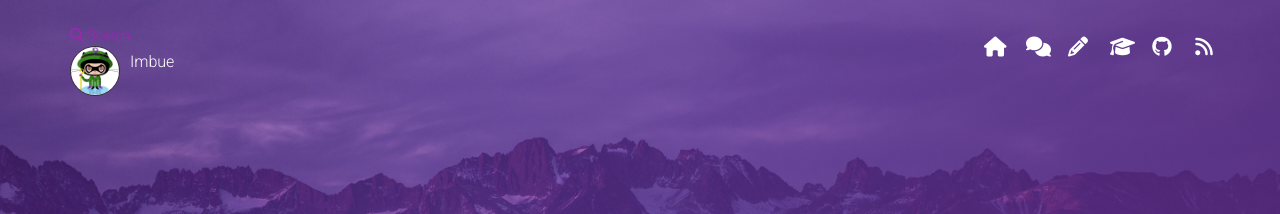
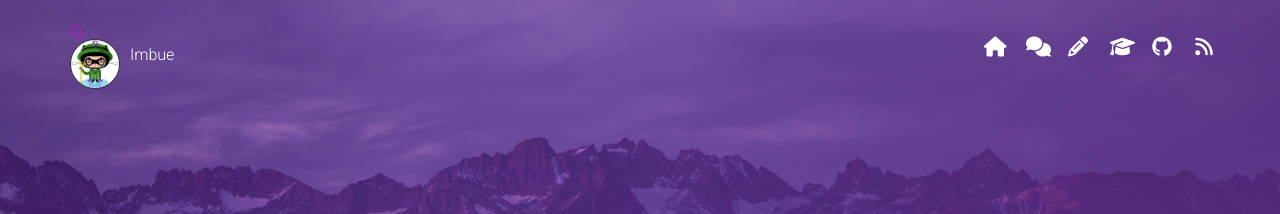
Before and after one commit to tip4programs/imbue, a Jekyll site: the page built from index.html, in a window 1280 px wide. Shown: the top 214 px of the page. Built offline with Jekyll 4.4.1, drawn with Linux system fonts in a browser that asks for light colours; nearby versions of some CDN libraries; the list of posts is cut into pages by our own code; comment, search, counter and statistics services are not loaded; a style sheet for code colours, icons or effects is not loaded.

Commit message:
Update site_search.html

```diff
--- a/_includes/site_search.html
+++ b/_includes/site_search.html
@@ -3,7 +3,7 @@
   <input type="text" placeholder="Type here to search" class="super-search__input" id="js-super-search__input">
   <ul class="super-search__results" id="js-super-search__results"></ul>
  </div>
-<a href="javascript:void(0)" onclick="superSearch.toggle()"><i class="fa fa-search" aria-hidden="true"></i> Search</a></li>
+<a href="javascript:void(0)" onclick="superSearch.toggle()"><i class="fa fa-search"></i></a>
 <script>
   superSearch({
     searchFile: '//chipprogrammers.github.io/imbue/feed.xml',
```
